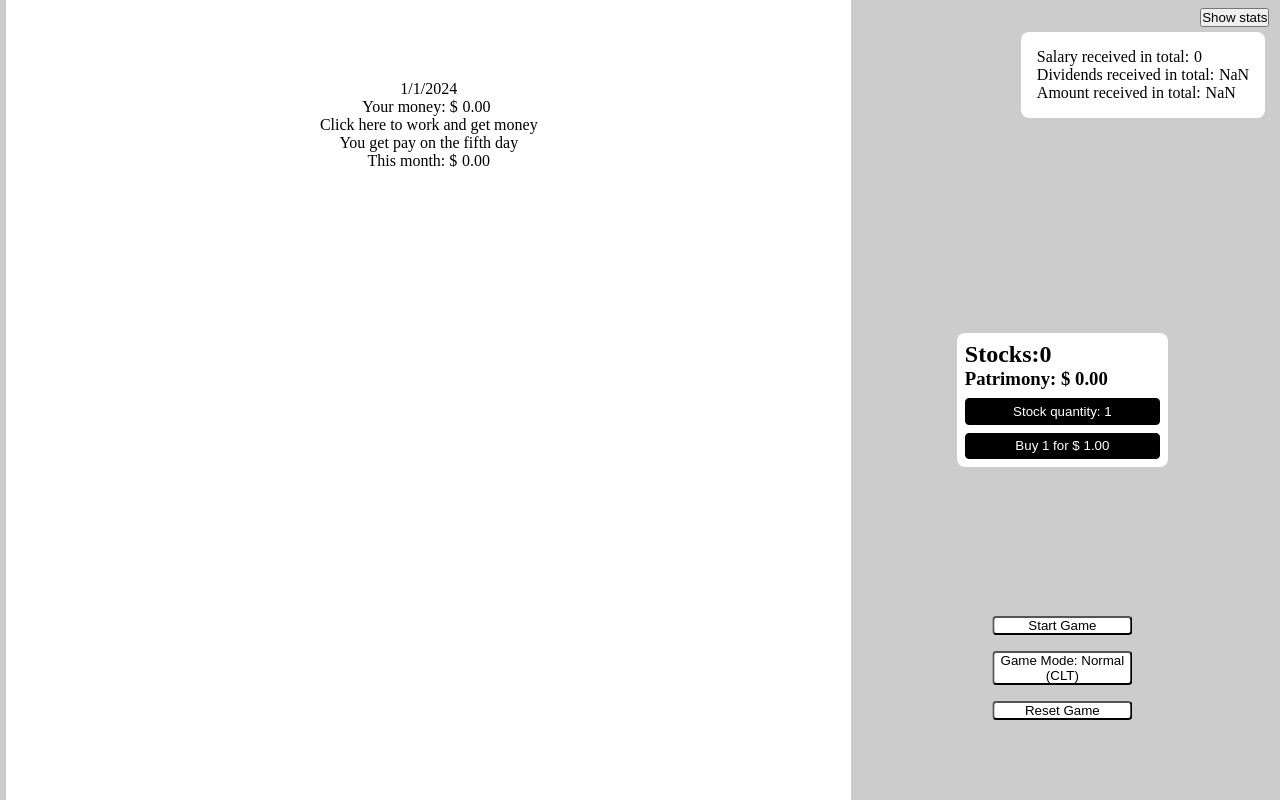
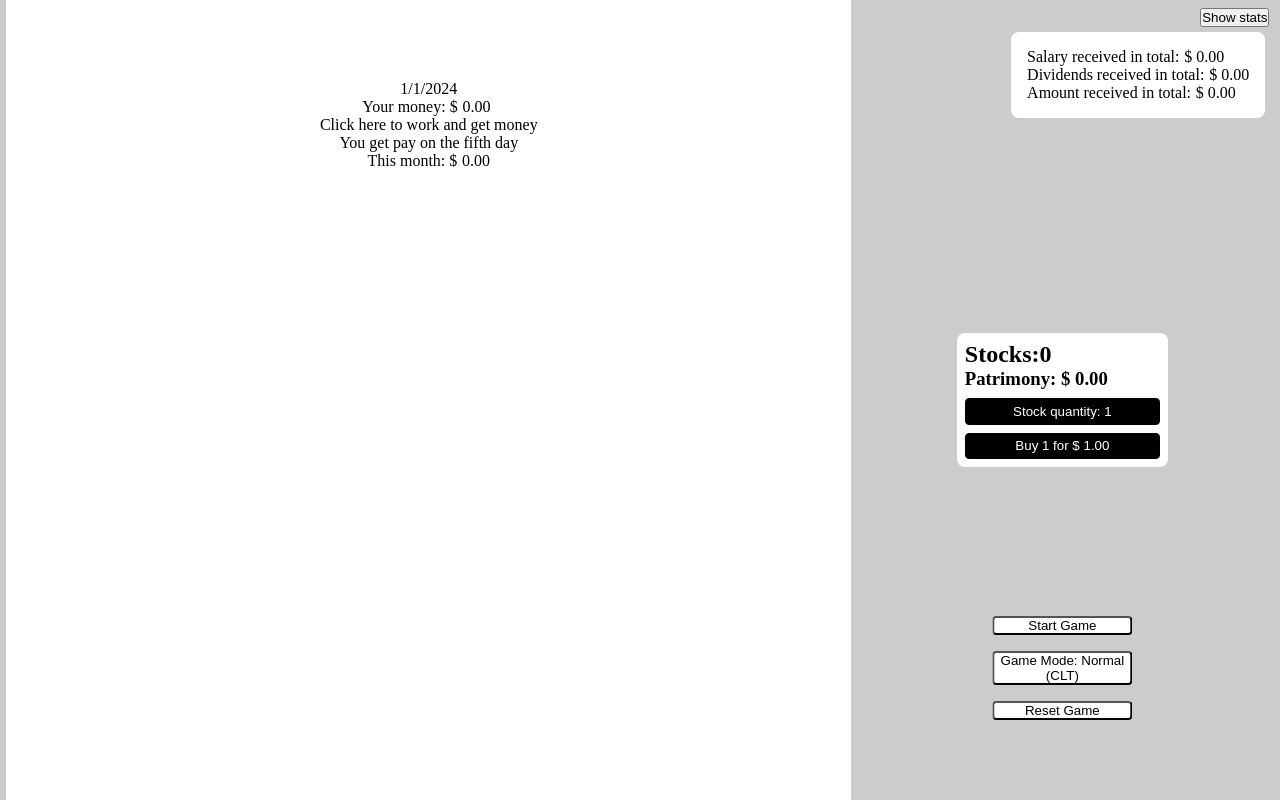
Before and after one commit to oAndin/clicker, a website: page index.html in a window 1280 px wide. Both pictures are taken after a click on the button "Show stats". Drawn offline with Linux system fonts and the light colour scheme.

Commit message:
Fix: display bug in total status

```diff
--- a/index.html
+++ b/index.html
@@ -38,13 +38,13 @@
   <section>
     <button id="showStats" class="showStats">Show stats</button>
     <div class="gameStatus" id="gameStatusDiv">
-      <div class="side-to-side">Salary received in total: <p id="totalSalary">$ 0.00</p>
+      <div class="side-to-side">Salary received in total: <p id="totalSalary">$ ---</p>
       </div>
-      <div class="side-to-side">Dividends received in total: <p id="totalDividends">$ 0.00</p>
+      <div class="side-to-side">Dividends received in total: <p id="totalDividends">$ ---</p>
       </div>
       <div class="side-to-side">
         <p>Amount received in total:</p>
-        <p id="amountInTotal"></p>
+        <p id="amountInTotal">$ ---</p>
       </div>
     </div>
     <div class="stockHandle">
--- a/src/js/script.js
+++ b/src/js/script.js
@@ -12,29 +12,37 @@ const totalSalary = document.getElementById('totalSalary');
 const totalDividends = document.getElementById('totalDividends');
 const showAmountInTotal = document.getElementById('amountInTotal');
 
-let totalClickPayment = localStorage.getItem('totalClickPayment') ? localStorage.getItem('totalClickPayment') : 0;
-let totalDividendsStats = localStorage.getItem('totalDividendsStorage') ? localStorage.getItem('totalDividendsStorage') : 0;
-let amountTotal = localStorage.getItem('totalAmountStorage') ? localStorage.getItem('totalAmountStorage') : 0;
+let totalClickPayment = parseFloat(localStorage.getItem('totalClickPayment')) || 0;
+let totalDividendsStats = parseFloat(localStorage.getItem('totalDividendsStorage')) || 0;
+let amountTotal = parseFloat(localStorage.getItem('totalAmountStorage')) || 0;
+
+function updateLocalStorage(key, value) {
+  value = parseFloat(value).toFixed(2);
+  localStorage.setItem(key, value);
+}
+
+function updateUI(element, value) {
+  element.innerHTML = `$ ${value.toFixed(2)}`;
+}
 
 function totalClickPaymentFunction() {
-  if (gameStatus == true) {
-    totalClickPayment = parseFloat(parseFloat(totalClickPayment) + parseFloat(salary)).toFixed(2);
+  if (gameStatus) {
+    totalClickPayment += parseFloat(salary);
   }
-  localStorage.setItem('totalClickPayment', totalClickPayment);
-  totalSalary.innerHTML =
-    localStorage.getItem('totalClickPayment') ? (localStorage.getItem('totalClickPayment')) : "$ " + (totalClickPayment).toFixed(2);
+
+  updateLocalStorage('totalClickPayment', totalClickPayment);
+  updateUI(totalSalary, totalClickPayment);
 }
 
 function totalDividendsPaymentFunction() {
-  totalDividendsStats = parseFloat(localStorage.getItem('totalDividendsStorage')).toFixed(2);
-  totalDividends.innerHTML = parseFloat(totalDividendsStats);
+  updateLocalStorage('totalDividendsStorage', totalDividendsStats);
+  updateUI(totalDividends, totalDividendsStats);
 }
 
 function totalAmountFunction() {
   amountTotal = totalDividendsStats + totalClickPayment;
-  localStorage.setItem('totalAmountStorage', amountTotal);
-  showAmountInTotal.innerHTML = parseFloat(amountTotal).toFixed(2);
-  console.log(totalAmount);
+  updateLocalStorage('totalAmountStorage', amountTotal);
+  updateUI(showAmountInTotal, amountTotal);
 }
 
 // Wallet control
```
